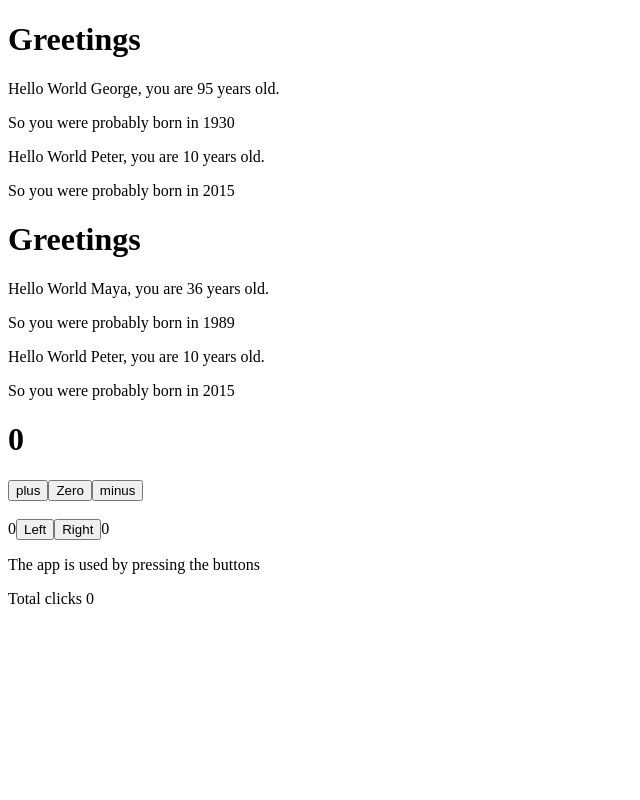
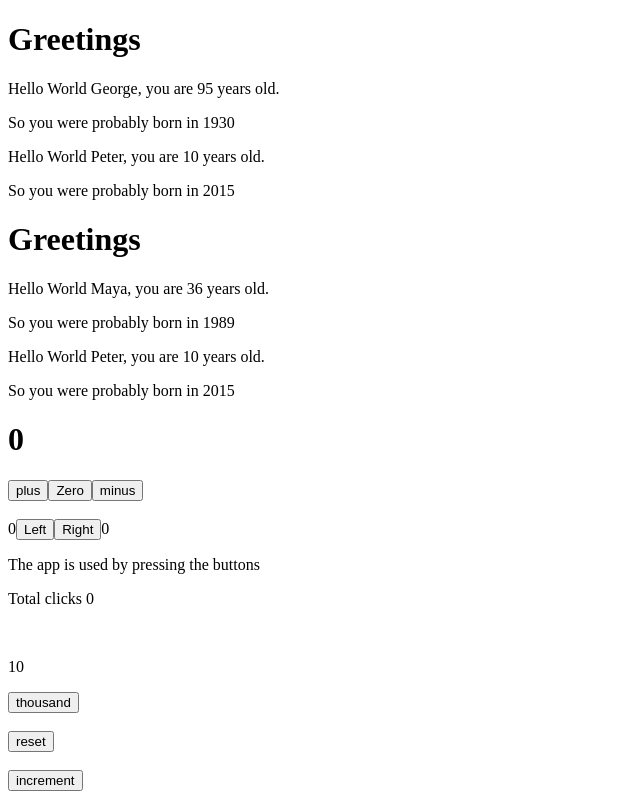
Before and after one commit to Lil-Code30/full-stack-open-course, a React (Vite) app in the folder part-1/instrodemo/: page / in a window 1280 px wide. Shown: the whole page, without its empty margins (0-640 px from the left). Built offline with nearby package versions, Linux system fonts and the light colour scheme.

Commit message:
A function that returns a function

```diff
--- a/part-1/instrodemo/src/App.jsx
+++ b/part-1/instrodemo/src/App.jsx
@@ -11,6 +11,12 @@
   const [right, setRight] = useState(0);
   const [allClicks, setAll] = useState([]);
   const [total, SetTotal] = useState(0);
+  const [value, setValue] = useState(10);
+
+  const setToValue = (newValue) => () => {
+    console.log("value now", newValue);
+    setValue(newValue);
+  };
 
   const name = "Peter";
   const age = 10;
@@ -57,6 +63,17 @@
         <History allClicks={allClicks} />
         <p>Total clicks {total}</p>
       </div>
+      <br />
+      <div>
+        <p>{value}</p>
+        <button onClick={setToValue(1000)}>thousand</button>
+        <br />
+        <br />
+        <button onClick={setToValue(0)}>reset</button>
+        <br />
+        <br />
+        <button onClick={setToValue(value + 1)}>increment</button>{" "}
+      </div>
     </>
   );
 }
```
